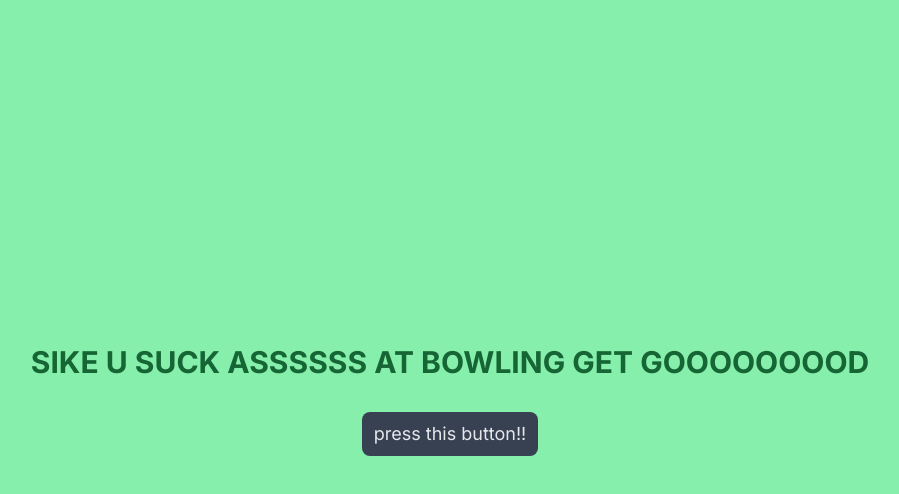
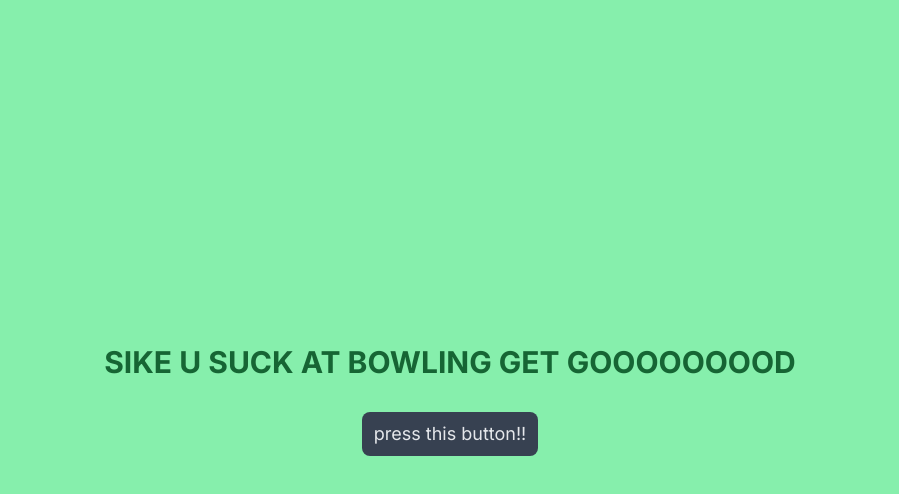
Before and after one commit to emanpecson/portfolio, a Next.js app: page / in a window 1280 px wide. Both pictures are taken after a click on the button "press this button!!". Shown: the top 494 px of the page, without its empty margins (190-1089 px from the left). Built offline with nearby package versions, Linux system fonts and the light colour scheme.

Commit message:
refactor: :recycle: include random text

```diff
--- a/src/app/page.tsx
+++ b/src/app/page.tsx
@@ -15,9 +15,7 @@ export default function Home() {
 					</p>
 				)}
 				{!toggle && (
-					<p className="font-bold">
-						SIKE U SUCK ASSSSSS AT BOWLING GET GOOOOOOOOD
-					</p>
+					<p className="font-bold">SIKE U SUCK AT BOWLING GET GOOOOOOOOD</p>
 				)}
 				<button
 					className="rounded-lg bg-gray-700 hover:bg-gray-800 text-gray-200 px-3 py-2 mt-8 text-lg"
```
